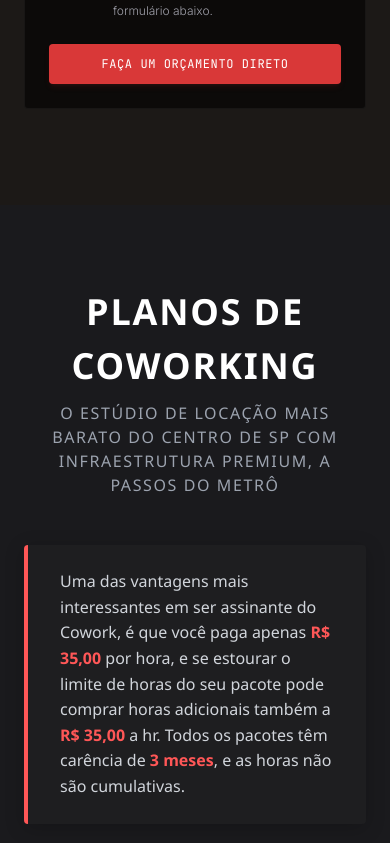
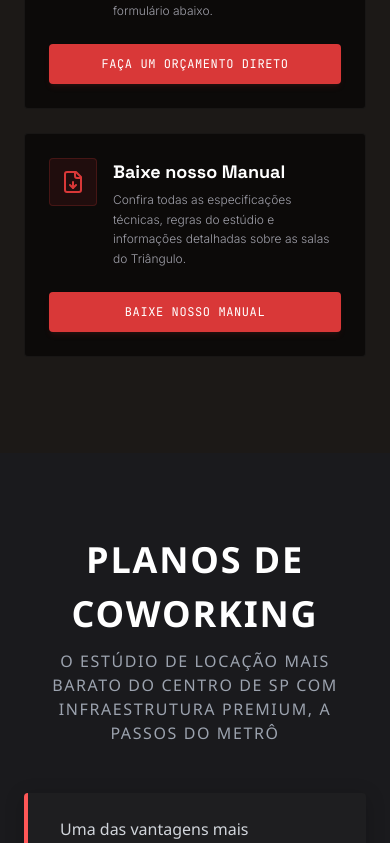
Before and after one commit to kakatdb-collab/triangulo-loc, a React (Vite) app: page / in a window 390 px wide. Shown: the part 4701-5544 px from the top of the page. Built offline with nearby package versions, Linux system fonts and the light colour scheme.

Commit message:
perf: optimize loading and asset delivery
- Implement lazy loading for heavy components
- Add DNS preconnects and font optimization
- Enhance image loading with priority hints
- Add external links to space documentation

```diff
--- a/index.html
+++ b/index.html
@@ -3,6 +3,15 @@
   <head>
     <meta charset="UTF-8" />
     <meta name="viewport" content="width=device-width, initial-scale=1.0" />
+
+    <!-- DNS Preconnect and Prefetch for critical resources to improve latency -->
+    <link rel="preconnect" href="https://fonts.googleapis.com" />
+    <link rel="preconnect" href="https://fonts.gstatic.com" crossorigin />
+    <link rel="preconnect" href="https://triangulofotoclub.com.br" />
+    <link rel="preconnect" href="https://images.unsplash.com" />
+
+    <!-- Google Fonts loaded optimally -->
+    <link href="https://fonts.googleapis.com/css2?family=Space+Grotesk:wght@300;400;500;600;700&family=Inter:wght@300;400;500;600;700&family=JetBrains+Mono:wght@400;500;700&display=swap" rel="stylesheet" />
 
     <!-- SEO & AI Search Engine Optimization -->
     <title>Triângulo Estúdio • Estúdio de Locação em São Paulo Centro</title>
@@ -26,7 +35,7 @@
       "image": "https://i.postimg.cc/bvrMr15X/logo-triangulo-fotoclube-negativo-PNG.png",
       "@id": "https://triangulofotoclub.com.br",
       "url": "https://triangulofotoclub.com.br",
-      "telephone": "+5511999999999",
+      "telephone": "+5511961959349",
       "priceRange": "$",
       "description": "Estúdio de locação de fotografia e vídeo rústico e profissional barato localizado no centro de São Paulo - SP, muito próximo ao metrô. Conta com ciclorama em U, camarim e varanda charmosa.",
       "address": {
--- a/src/components/Footer.tsx
+++ b/src/components/Footer.tsx
@@ -99,12 +99,12 @@ export default function Footer() {
                 <div>
                   <span className="block font-semibold text-white">WhatsApp Direct:</span>
                   <a
-                    href="https://wa.me/5511999999999"
+                    href="https://api.whatsapp.com/send?phone=5511961959349&text=Ol%C3%A1%2C%20gostaria%20de%20fazer%20um%20or%C3%A7amento%20loca%C3%A7%C3%A3o%20do%20estudio.%20"
                     target="_blank"
                     rel="noopener noreferrer"
                     className="text-zinc-400 text-xs hover:text-[#d93838] transition-colors font-mono"
                   >
-                    +55 (11) 99999-9999
+                    +55 (11) 96195-9349
                   </a>
                 </div>
               </li>
--- a/src/components/Hero.tsx
+++ b/src/components/Hero.tsx
@@ -19,6 +19,7 @@ export default function Hero() {
           src={ASSETS.studioHero}
           alt="Triângulo Estúdio Fotoclub Banner"
           referrerPolicy="no-referrer"
+          fetchPriority="high"
           className="w-full h-full object-cover opacity-35 scale-105 filter brightness-90 saturate-[0.8]"
         />
         {/* Radical dark vignettes to match user #181818 block requirement */}
--- a/src/components/Navbar.tsx
+++ b/src/components/Navbar.tsx
@@ -41,6 +41,7 @@ export default function Navbar() {
     { label: "O Conceito", href: "#conceito", id: "conceito" },
     { label: "O Espaço", href: "#espacos", id: "espacos" },
     { label: "Planos", href: "#planos", id: "planos" },
+    { label: "Manual", href: "https://triangulofotoclub.com.br/locacao/estudio/pdf%20locac%CC%A7a%CC%83o.pdf", id: "manual", external: true },
     { label: "Reservas", href: "#reservar", id: "reservar" },
     { label: "Contato", href: "#contato", id: "contato" },
   ];
@@ -79,6 +80,8 @@ export default function Navbar() {
               <li key={item.id}>
                 <a
                   href={item.href}
+                  target={item.external ? "_blank" : undefined}
+                  rel={item.external ? "noopener noreferrer" : undefined}
                   className={`relative text-xs font-mono uppercase tracking-widest transition-colors py-2 ${
                     activeSection === item.id
                       ? "text-brand-red"
@@ -120,6 +123,8 @@ export default function Navbar() {
               <li key={item.id}>
                 <a
                   href={item.href}
+                  target={item.external ? "_blank" : undefined}
+                  rel={item.external ? "noopener noreferrer" : undefined}
                   onClick={() => setMobileMenuOpen(false)}
                   className={`block text-sm font-mono uppercase tracking-widest py-2 ${
                     activeSection === item.id ? "text-brand-red font-bold" : "text-zinc-300"
--- a/src/components/Spaces.tsx
+++ b/src/components/Spaces.tsx
@@ -13,7 +13,8 @@ import {
   ChevronLeft,
   Sparkles,
   Camera,
-  Image as ImageIcon
+  Image as ImageIcon,
+  FileDown
 } from "lucide-react";
 import { STUDIO_SPACES, ASSETS } from "../data";
 
@@ -197,6 +198,7 @@ export default function Spaces({ onSelectSpace }: SpacesProps) {
                   exit={{ opacity: 0 }}
                   transition={{ duration: 0.4 }}
                   referrerPolicy="no-referrer"
+                  decoding="async"
                   className="w-full h-full object-cover"
                 />
               </AnimatePresence>
@@ -265,6 +267,8 @@ export default function Spaces({ onSelectSpace }: SpacesProps) {
                   <img
                     src={photo.url}
                     alt={`Thumbnail ${index + 1}`}
+                    loading="lazy"
+                    decoding="async"
                     referrerPolicy="no-referrer"
                     className="w-full h-full object-cover"
                   />
@@ -394,6 +398,38 @@ export default function Spaces({ onSelectSpace }: SpacesProps) {
           </a>
         </div>
 
+        {/* Manual Download Info Block */}
+        <div className="mt-6 bg-stone-950 p-6 sm:p-8 rounded border border-white/5 flex flex-col md:flex-row justify-between items-center gap-6">
+          <div className="flex items-start gap-4">
+            <div className="w-12 h-12 rounded bg-brand-red/10 flex items-center justify-center border border-brand-red/20 text-brand-red shrink-0">
+              <FileDown size={24} />
+            </div>
+            <div>
+              <h4 className="font-display font-bold text-lg text-white mb-1">
+                <a
+                  href="https://triangulofotoclub.com.br/locacao/estudio/pdf%20locac%CC%A7a%CC%83o.pdf"
+                  target="_blank"
+                  rel="noopener noreferrer"
+                  className="hover:text-brand-red hover:underline transition-colors duration-300"
+                >
+                  Baixe nosso Manual
+                </a>
+              </h4>
+              <p className="text-xs text-zinc-400 font-light max-w-xl leading-relaxed">
+                Confira todas as especificações técnicas, regras do estúdio e informações detalhadas sobre as salas do Triângulo.
+              </p>
+            </div>
+          </div>
+          <a
+            href="https://triangulofotoclub.com.br/locacao/estudio/pdf%20locac%CC%A7a%CC%83o.pdf"
+            target="_blank"
+            rel="noopener noreferrer"
+            className="w-full md:w-auto bg-brand-red hover:bg-red-700 text-white font-mono text-xs uppercase tracking-wider py-3 px-6 rounded text-center transition-all duration-300 cursor-pointer active:scale-95 shadow-md shadow-brand-red/10 shrink-0 flex items-center justify-center gap-2"
+          >
+            Baixe nosso Manual
+          </a>
+        </div>
+
       </div>
     </section>
   );
--- a/src/components/Testimonials.tsx
+++ b/src/components/Testimonials.tsx
@@ -80,6 +80,8 @@ export default function Testimonials() {
                 <img
                   src={TESTIMONIALS[currentIndex].avatarUrl}
                   alt={TESTIMONIALS[currentIndex].name}
+                  loading="lazy"
+                  decoding="async"
                   referrerPolicy="no-referrer"
                   className="w-12 h-12 rounded-full object-cover border border-white/10 shadow"
                 />
--- a/src/index.css
+++ b/src/index.css
@@ -1,4 +1,3 @@
-@import url('https://fonts.googleapis.com/css2?family=Space+Grotesk:wght@300;400;500;600;700&family=Inter:wght@300;400;500;600;700&family=JetBrains+Mono:wght@400;500;700&display=swap');
 @import "tailwindcss";
 
 @theme {
```
Also changed, not shown: src/App.tsx (+28 -8 lines).
